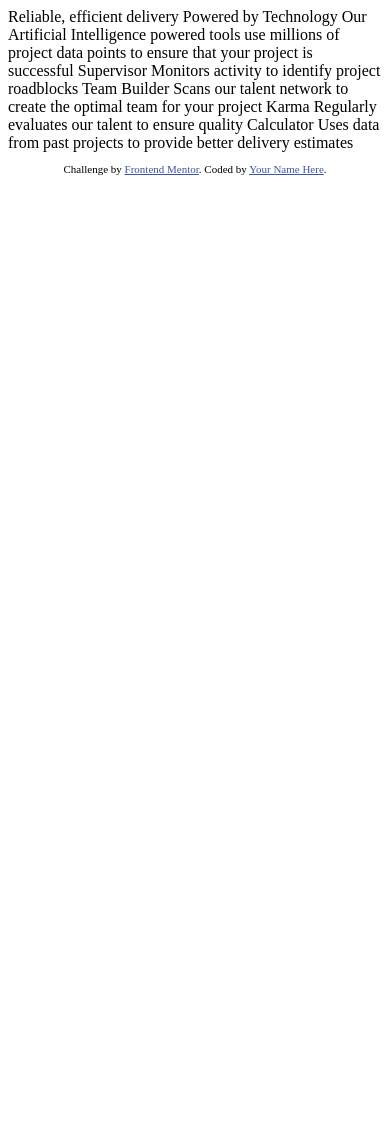
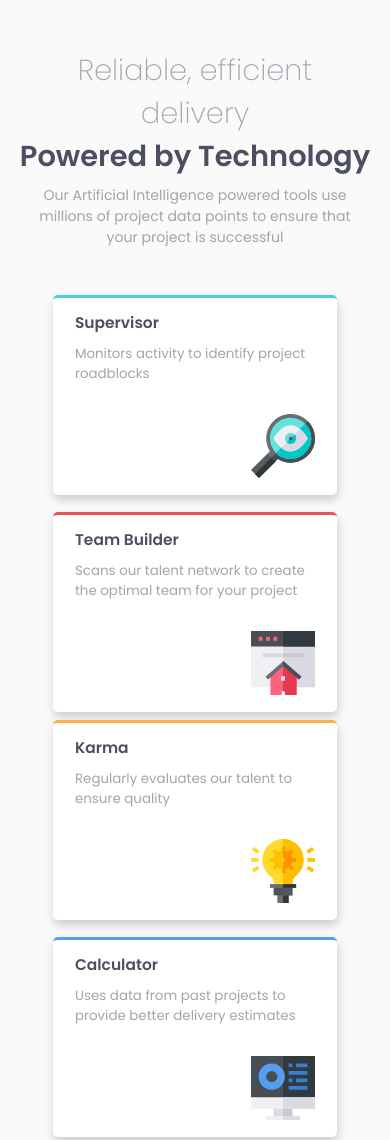
Before and after one commit to itsabbkr/four-card-feature-section, a plain HTML site: page index.html in a window 390 px wide. Shown: the top 1140 px of the page. Before the commit the page ends 844 px from the top, so only its background shows below. Drawn offline with Linux system fonts and the light colour scheme.

Commit message:
Challenge Solution - v1.0.0

```diff
--- a/index.html
+++ b/index.html
@@ -1,22 +1,69 @@
 <!DOCTYPE html>
 <html lang="en">
+
 <head>
   <meta charset="UTF-8">
-  <meta name="viewport" content="width=device-width, initial-scale=1.0"> <!-- displays site properly based on user's device -->
+  <meta name="viewport" content="width=device-width, initial-scale=1.0">
+  <!-- displays site properly based on user's device -->
 
   <link rel="icon" type="image/png" sizes="32x32" href="./images/favicon-32x32.png">
+  <link href="https://fonts.googleapis.com/css2?family=Poppins:wght@200;400;600&display=swap" rel="stylesheet">
+  <link rel="stylesheet" href="style.css">
 
   <title>Frontend Mentor | Four card feature section</title>
 
   <!-- Feel free to remove these styles or customise in your own stylesheet 👍 -->
   <style>
-    .attribution { font-size: 11px; text-align: center; }
-    .attribution a { color: hsl(228, 45%, 44%); }
+    .attribution {
+      font-size: 11px;
+      text-align: center;
+    }
+
+    .attribution a {
+      color: hsl(228, 45%, 44%);
+    }
   </style>
 </head>
+
 <body>
+  <div class="container">
+    <div class="intro">
+      <p class="header">Reliable, efficient delivery
+        <span>Powered by Technology</span></p>
+      <p class="about">Our Artificial Intelligence powered tools use millions of project data points
+        to ensure that your project is successful</p>
+    </div>
+    <div class="features">
+      <div class="group group-1">
+        <div class="feature feature-1">
+          <p>Supervisor</p>
+          <p>Monitors activity to identify project roadblocks</p>
+          <img src="images/icon-supervisor.svg" alt="">
+        </div>
+      </div>
+      <div class="group group-2">
+        <div class="feature feature-2">
+          <p>Team Builder</p>
+          <p>Scans our talent network to create the optimal team for your project</p>
+          <img src="images/icon-team-builder.svg" alt="">
+        </div>
+        <div class="feature feature-3">
+          <p>Karma</p>
+          <p>Regularly evaluates our talent to ensure quality</p>
+          <img src="images/icon-karma.svg" alt="">
+        </div>
+      </div>
+      <div class="group group-3">
+        <div class="feature feature-4">
+          <p>Calculator</p>
+          <p>Uses data from past projects to provide better delivery estimates</p>
+          <img src="images/icon-calculator.svg" alt="">
+        </div>
+      </div>
+    </div>
+  </div>
 
-  Reliable, efficient delivery
+  <!-- Reliable, efficient delivery
   Powered by Technology
 
   Our Artificial Intelligence powered tools use millions of project data points
@@ -32,14 +79,14 @@
   Regularly evaluates our talent to ensure quality
 
   Calculator
-  Uses data from past projects to provide better delivery estimates
-
+  Uses data from past projects to provide better delivery estimates -->
 
   <footer>
     <p class="attribution">
       Challenge by <a href="https://www.frontendmentor.io?ref=challenge" target="_blank">Frontend Mentor</a>.
-      Coded by <a href="#">Your Name Here</a>.
+      Coded by <a href="#">Abu Sadiq Abdulrahman</a>.
     </p>
   </footer>
 </body>
+
 </html>
--- /dev/null
+++ b/style.css
@@ -0,0 +1,190 @@
+/* .element {
+    position: relative;
+    top: 50%;
+    transform: translateY(-50%);
+} */
+
+:root {
+    --Red: hsl(0, 78%, 62%);
+    --Cyan: hsl(180, 62%, 55%);
+    --Orange: hsl(34, 97%, 64%);
+    --Blue: hsl(212, 86%, 64%);
+    --Very-Dark-Blue: hsl(234, 12%, 34%);
+    --Grayish-Blue: hsl(229, 6%, 66%);
+    --Very-Light-Gray: hsl(0, 0%, 98%)
+}
+
+* {
+    font-family: 'Poppins',
+        sans-serif;
+    font-size: 97.5%;
+    box-sizing: border-box;
+    margin: 0;
+    padding: 0;
+    color: var(--Grayish-Blue);
+}
+
+body {
+    background-color: var(--Very-Light-Gray);
+    width: 100%;
+    height: 100%;
+}
+
+.container {
+    margin: auto;
+    height: 100%;
+    width: 100%;
+}
+
+.intro {
+    text-align: center;
+    padding: 3% 30% .75%;
+    margin: auto;
+    width: 100%;
+}
+
+.intro .header {
+    font-weight: 200;
+    font-size: 200%;
+}
+
+.intro .header>span {
+    display: block;
+    font-weight: 600;
+    font-size: 100%;
+    color: var(--Very-Dark-Blue);
+}
+
+.about {
+    padding: 2%;
+    color: var(--Grayish-Blue)
+}
+
+.features {
+    display: flex;
+    align-items: center;
+    justify-content: center;
+    margin: 0 auto;
+    flex-wrap: wrap;
+}
+
+
+
+.feature {
+    display: flex;
+    flex-direction: column;
+    background-color: #ffffff;
+    margin: 20px 10px;
+    padding: 15px;
+    border-radius: 5px;
+    box-shadow: 1px 5px 10px #cccccc;
+    width: 325px;
+    height: 200px;
+}
+
+.feature p:first-child {
+    color: var(--Very-Dark-Blue);
+    font-weight: 600;
+    font-size: 112.5%;
+}
+
+.feature-1 {
+    border-top: 3px solid var(--Cyan);
+}
+
+.feature-2 {
+    border-top: 3px solid var(--Red);
+}
+
+.feature-3 {
+    border-top: 3px solid var(--Orange);
+}
+
+.feature-4 {
+    border-top: 3px solid var(--Blue);
+}
+
+.feature>* {
+    padding: 5px;
+}
+
+.feature>img {
+    align-self: flex-end;
+    padding-top: 7%;
+}
+
+@media only screen and (max-width:1050px) {
+    .container {
+        display: flex;
+        flex-direction: column;
+        align-items: center;
+        width: 100%;
+        margin: auto;
+    }
+
+
+    .intro {
+        text-align: center;
+        padding: 10% 2.5% 2.5%;
+        margin: 2% auto;
+        width: 80%;
+    }
+
+    .about {
+        padding: 2% 2% 0;
+        color: var(--Grayish-Blue)
+    }
+
+
+    .features {
+        display: flex;
+        flex-direction: column;
+        width: 75%;
+        margin-top: 0;
+    }
+
+    .group {
+        width: 100%;
+    }
+
+    .feature {
+        width: 80%;
+        margin: 3% auto;
+    }
+
+    .feature>img {
+        align-self: flex-end;
+        padding-top: 5%;
+    }
+
+}
+
+@media only screen and (max-width:500px) {
+    .intro {
+        text-align: center;
+        padding: 12.5% 2.5% 5%;
+        margin: 0 auto 5%;
+        width: 95%;
+    }
+
+    .features {
+        width: 95%;
+        margin-top: 0;
+    }
+
+    .group {
+        width: 90%;
+    }
+
+    .feature {
+        width: 85%;
+        margin: 2.5% auto;
+        padding: 2.5% 5%;
+    }
+
+    .feature>img {
+        align-self: flex-end;
+        padding-top: 10%;
+    }
+
+}
```
